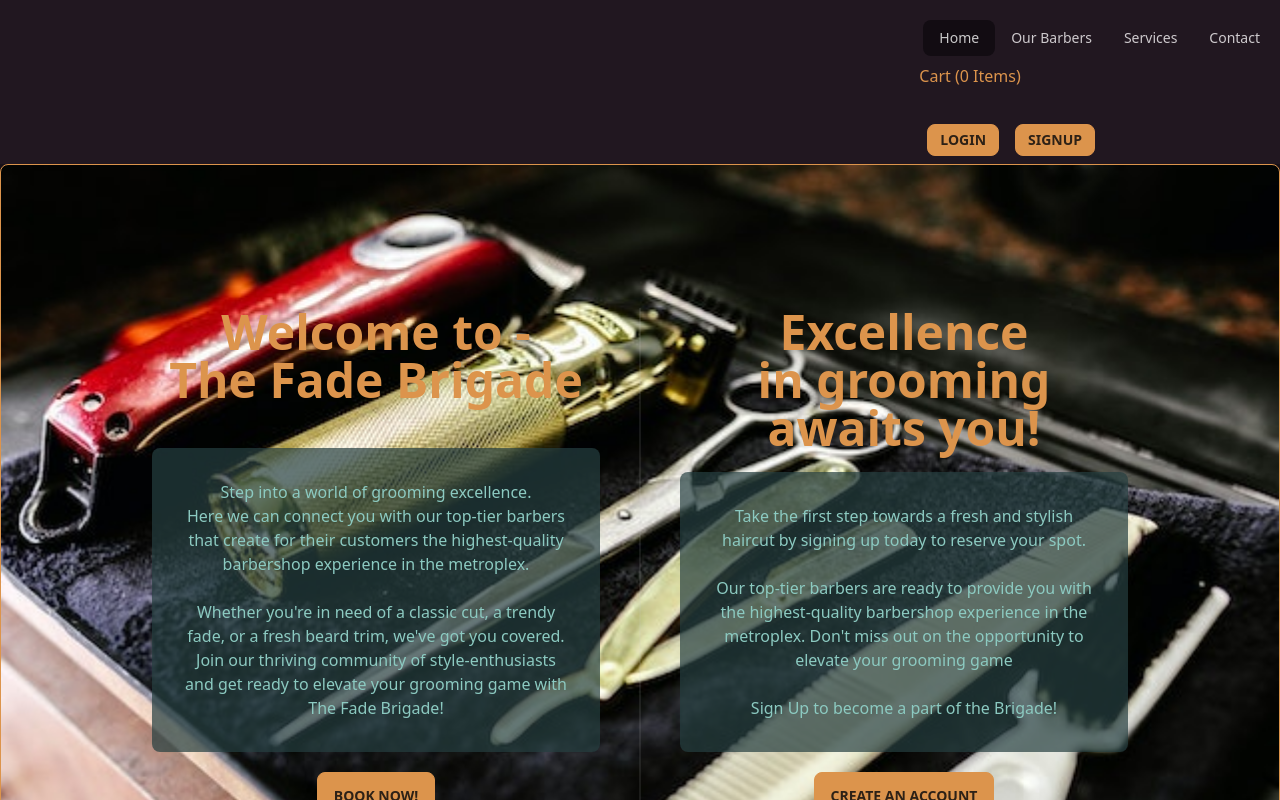
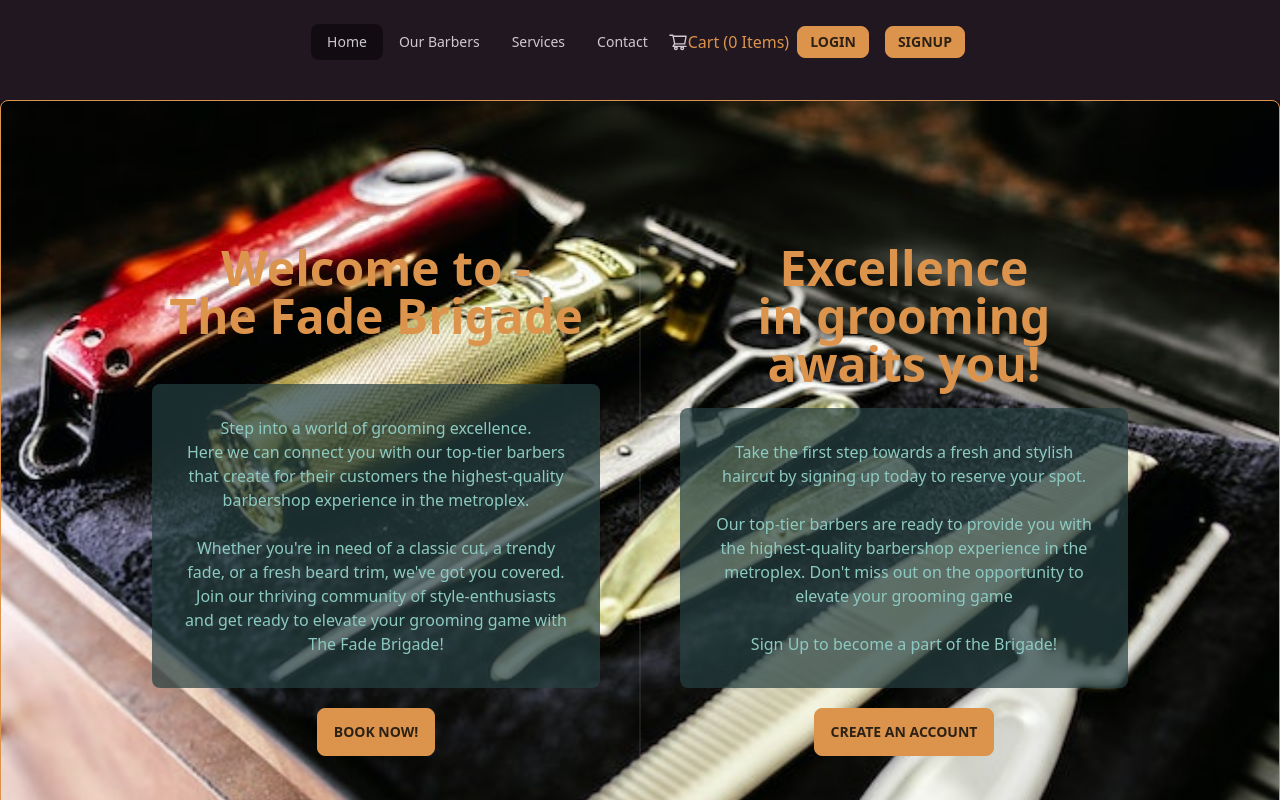
Before and after one commit to princessjenn/project-03, a React (Vite) app in the folder client/: page / in a window 1280 px wide. Shown: the top 800 px of the page. Built offline with nearby package versions, Linux system fonts and the light colour scheme.

Commit message:
moved user profile & logout button back into the header, centered the header on the page, added cart icon

```diff
--- a/client/src/App.jsx
+++ b/client/src/App.jsx
@@ -53,7 +53,7 @@ function App() {
       <AuthContextProvider>
         <CartProvider>
           <Router>
-            <div className="flex justify-end border-white-500">
+            <div className="flex justify-center">
               <NavTabs
                 currentPage={currentPage}
                 handlePageChange={handlePageChange}
--- a/client/src/components/NavTabs/NavTabs.jsx
+++ b/client/src/components/NavTabs/NavTabs.jsx
@@ -5,6 +5,7 @@ import { AuthContextProvider } from "../../contexts/AuthContext";
 import { useLocation, useNavigate } from "react-router-dom";
 import Auth from "../../utils/auth";
 import { Link } from "react-router-dom";
+import { AiOutlineShoppingCart } from "react-icons/ai";
 
 export default function NavTabs({ currentPage }) {
   const location = useLocation();
@@ -48,10 +49,10 @@ export default function NavTabs({ currentPage }) {
 
   return (
     <AuthContextProvider>
+      <div className="flex">
+        <header className="flex justify-start items-center text-light mb-4 py-3 px-3">
           <div>
-        <header className=" text-light mb-4 py-3 flex-row align-center">
-          <div>
-            <ul className="menu menu-horizontal px-1">
+            <ul className="flex menu menu-horizontal px-1 py-3">
               <li>
                 <button
                   onClick={() => handlePageChange("/")}
@@ -86,12 +87,15 @@ export default function NavTabs({ currentPage }) {
               </li>
             </ul>
           </div>
-          <h1 className="text-primary">Cart ({specialtyCount} Items)</h1>
-        </header>
-        <div>
+          <AiOutlineShoppingCart
+            size="1.25em"
+            color="primary"
+          ></AiOutlineShoppingCart>
+          <h1 className="text-primary"> Cart ({specialtyCount} Items)</h1>
+          <div className="flex items-end">
             {Auth.loggedIn() ? (
               <>
-              <Link className="btn btn-lg btn-primary m-2" to="/profile">
+                <Link className="btn btn-sm btn-primary m-2" to="/profile">
                   {Auth.getProfile().data.username}'s profile
                 </Link>
                 <button
@@ -112,6 +116,7 @@ export default function NavTabs({ currentPage }) {
               </>
             )}
           </div>
+        </header>
       </div>
     </AuthContextProvider>
   );
```
Lines whose indentation alone changed are shown as unchanged.
